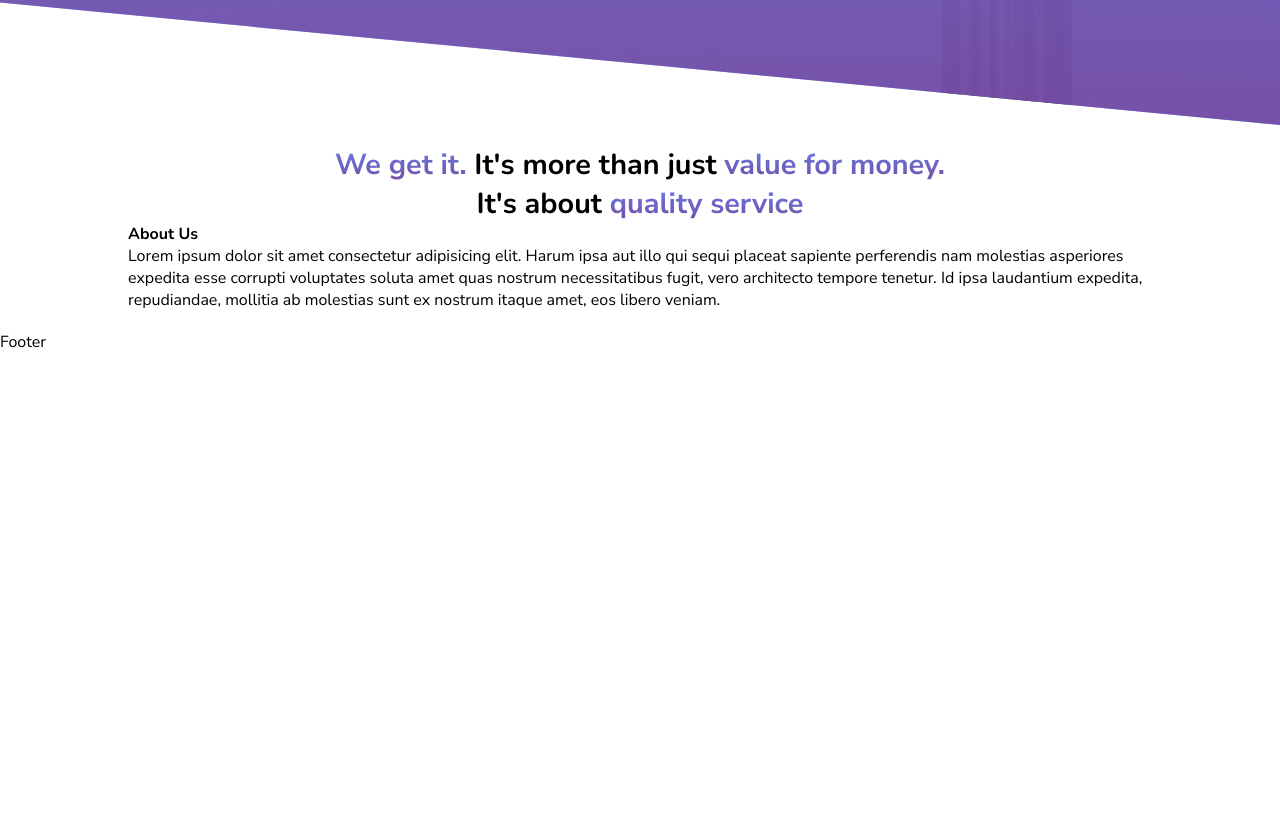
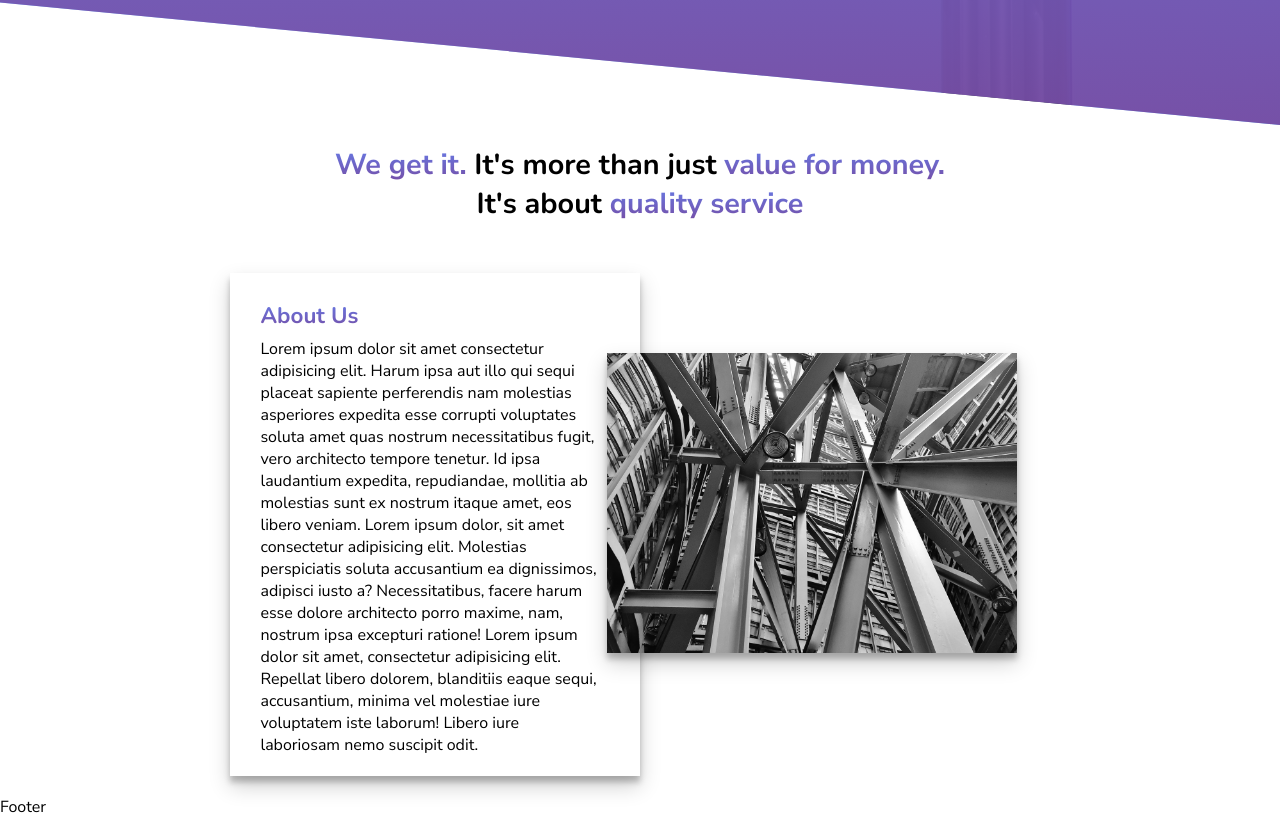
Before and after one commit to Whizzie99/biojus-tech-frontend, a Next.js app: page / in a window 1280 px wide. Shown: the part 555-1373 px from the top of the page. Before the commit the page ends 908 px from the top, so only its background shows below. Built offline with nearby package versions, Linux system fonts and the light colour scheme.

Commit message:
create about section

```diff
--- a/components/About.js
+++ b/components/About.js
@@ -1,5 +1,7 @@
 import styled from 'styled-components'
-// import Image from  'next/image'
+import Image from  'next/image'
+
+import aboutImg from '../public/images/about.jpg'
 
 
 const About = () => {
@@ -8,10 +10,18 @@ const About = () => {
             <Container>
                 <h3><span>We get it.</span> It&apos;s more than just <span>value for money.</span> <br /> It&apos;s about <span>quality service</span></h3>
 
-                <Content>
-                    <h4>About Us</h4>
-                    <p>Lorem ipsum dolor sit amet consectetur adipisicing elit. Harum ipsa aut illo qui sequi placeat sapiente perferendis nam molestias asperiores expedita esse corrupti voluptates soluta amet quas nostrum necessitatibus fugit, vero architecto tempore tenetur. Id ipsa laudantium expedita, repudiandae, mollitia ab molestias sunt ex nostrum itaque amet, eos libero veniam.</p>
-                </Content>
+                <ContentWrapper>
+                    <Content>
+                        <h4>About Us</h4>
+                        <p>Lorem ipsum dolor sit amet consectetur adipisicing elit. Harum ipsa aut illo qui sequi placeat sapiente perferendis nam molestias asperiores expedita esse corrupti voluptates soluta amet quas nostrum necessitatibus fugit, vero architecto tempore tenetur. Id ipsa laudantium expedita, repudiandae, mollitia ab molestias sunt ex nostrum itaque amet, eos libero veniam.
+                        Lorem ipsum dolor, sit amet consectetur adipisicing elit. Molestias perspiciatis soluta accusantium ea dignissimos, adipisci iusto a? Necessitatibus, facere harum esse dolore architecto porro maxime, nam, nostrum ipsa excepturi ratione!
+                        Lorem ipsum dolor sit amet, consectetur adipisicing elit. Repellat libero dolorem, blanditiis eaque sequi, accusantium, minima vel molestiae iure voluptatem iste laborum! Libero iure laboriosam nemo suscipit odit.
+                        </p>
+                    </Content>
+                    <ContentImg>
+                        <Image src={aboutImg} alt="aboutImg" layout="fill" placeholder="blur" objectFit="cover"/>
+                    </ContentImg>
+                </ContentWrapper>
             </Container>
         </Wrapper>
     );
@@ -41,5 +51,45 @@ const Container = styled.div`
     }
 `
 
+const ContentWrapper = styled.div`
+    @media(min-width: 1200px){
+        display: flex;
+        justify-content: center;
+        width: 100%;
+        margin-top: 50px;
+    }
+`
+
 const Content = styled.div`
+    padding: 20px 30px;
+    padding-right: 40px;
+    box-shadow: 0 10px 20px rgba(0,0,0,0.19), 0 6px 6px rgba(0,0,0,0.23);
+
+    h4{
+        font-size: 1.4em;
+        margin: 7px 0;
+        background-image: var(--gradient);
+        -webkit-background-clip: text;
+        -moz-background-clip: text;
+        -webkit-text-fill-color: transparent;
+        -moz-text-fill-color: transparent;
+    }
+
+    @media(min-width: 1200px){
+        width: 40%;
+    }
 `
+
+const ContentImg = styled.div`
+    box-shadow: 0 10px 20px rgba(0,0,0,0.19), 0 6px 6px rgba(0,0,0,0.23);
+    position: relative;
+    width: 100%;
+    height: 300px;
+
+    @media(min-width: 1200px){
+        top: 80px;
+        left: -33px;
+        width: 40%;
+        height: 300px;
+    }
+`
```
Also changed, not shown: styles/Home.module.css (deleted, +0 -9 lines), public/images/about.jpg (added).
